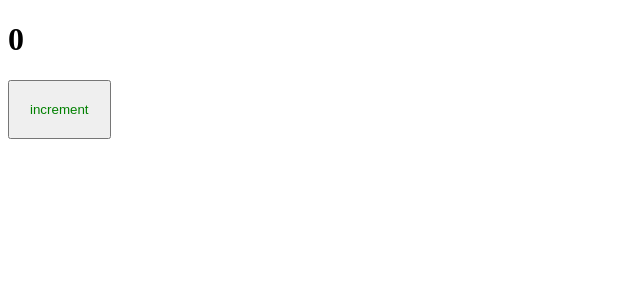
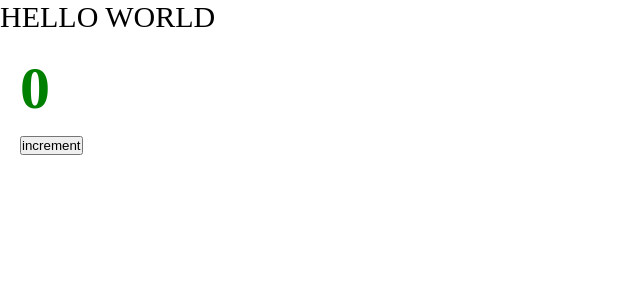
Before and after one commit to RomanMitaki/advanced-project, a React app: page / in a window 1280 px wide. Shown: the top 300 px of the page, without its empty margins (0-640 px from the left). Built offline with nearby package versions, Linux system fonts and the light colour scheme.

Commit message:
add: css modules

```diff
--- a/package.json
+++ b/package.json
@@ -27,6 +27,7 @@
     "@types/webpack-dev-server": "^4.7.2",
     "css-loader": "^6.6.0",
     "html-webpack-plugin": "^5.5.0",
+    "mini-css-extract-plugin": "^2.5.3",
     "sass": "^1.49.9",
     "sass-loader": "^12.6.0",
     "style-loader": "^3.3.1",
--- /dev/null
+++ b/src/App.tsx
@@ -0,0 +1,14 @@
+import React from 'react';
+import {Counter} from "./components/Counter";
+import './index.scss'
+
+const App = () => {
+    return (
+        <div className='app'>
+            HELLO WORLD
+            <Counter/>
+        </div>
+    );
+};
+
+export default App;
--- /dev/null
+++ b/src/components/Counter.module.scss
@@ -0,0 +1,4 @@
+.btn {
+    padding: 20px;
+    color: green;
+}
--- a/src/components/Counter.scss
+++ /dev/null
@@ -1,4 +0,0 @@
-button {
-    padding: 20px;
-    color: green;
-}
--- a/src/components/Counter.tsx
+++ b/src/components/Counter.tsx
@@ -1,5 +1,5 @@
 import React, {useState} from 'react';
-import './Counter.scss'
+import classes from './Counter.module.scss'
 
 export const Counter = () => {
     const [count, setCount] = useState(0);
@@ -9,7 +9,7 @@
     }
 
     return (
-        <div>
+        <div className={classes.btn}>
             <h1>{count}</h1>
             <button onClick={increment}>increment</button>
         </div>
--- /dev/null
+++ b/src/index.scss
@@ -0,0 +1,9 @@
+* {
+  margin: 0;
+  padding: 0;
+  box-sizing: border-box;
+}
+
+.app {
+   font-size: 30px;
+}
--- a/src/index.tsx
+++ b/src/index.tsx
@@ -1,9 +1,7 @@
 import {render} from "react-dom";
-import {Counter} from "./components/Counter";
+import App from "./App";
 
 render (
-    <div>
-        <Counter/>
-    </div>,
+    <App/>,
     document.getElementById('root')
 )
```
Also changed, not shown: src/global.d.ts (added, +7 -0 lines), 9 other files (tests, documents, lock files or other folders).
